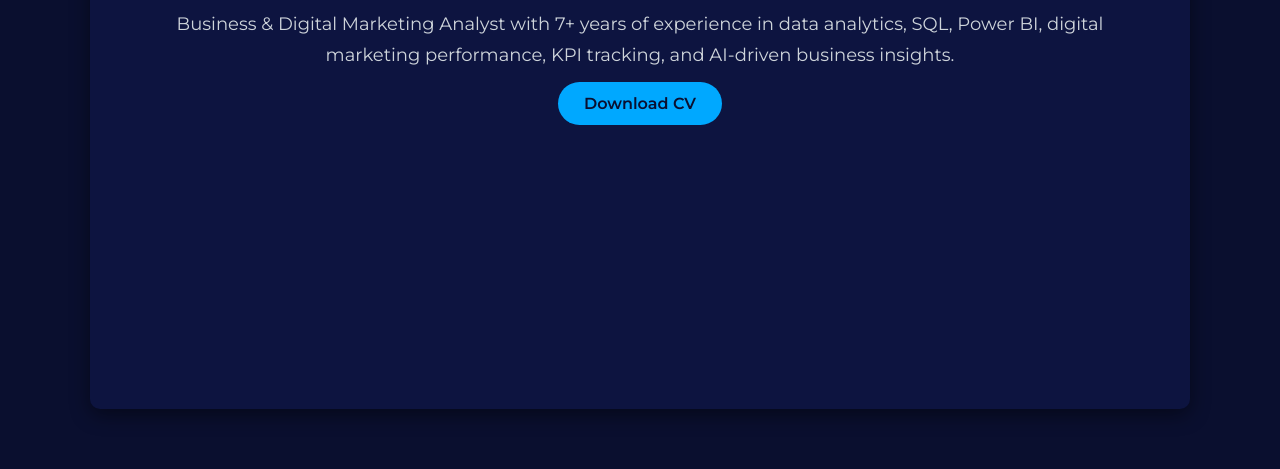
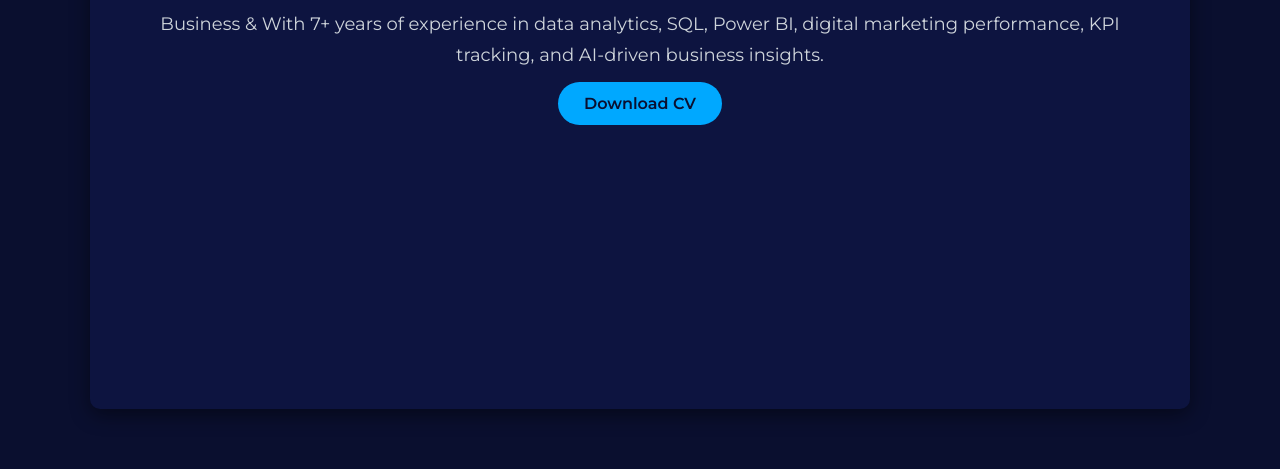
Before and after one commit to priya-chauhan-business/priyachauhan_portfolio, a plain HTML site: page index.html in a window 1280 px wide. Shown: the part 451-920 px from the top of the page. Drawn offline with nearby package versions, Linux system fonts and the light colour scheme.

Commit message:
Update index.html

```diff
--- a/index.html
+++ b/index.html
@@ -41,7 +41,7 @@
       <h1>Priya Chauhan</h1>
       <p>Business & Digital Marketing Analyst</p>
       <p class="skills-summary">
-  Business &amp; Digital Marketing Analyst with 7+ years of experience in data analytics, SQL, Power BI, digital marketing performance, KPI tracking, and AI-driven business insights.
+  Business &amp; With 7+ years of experience in data analytics, SQL, Power BI, digital marketing performance, KPI tracking, and AI-driven business insights.
 </p>
       <a href="assets/resume.pdf" class="button" download>Download CV</a>
     </div>
```
